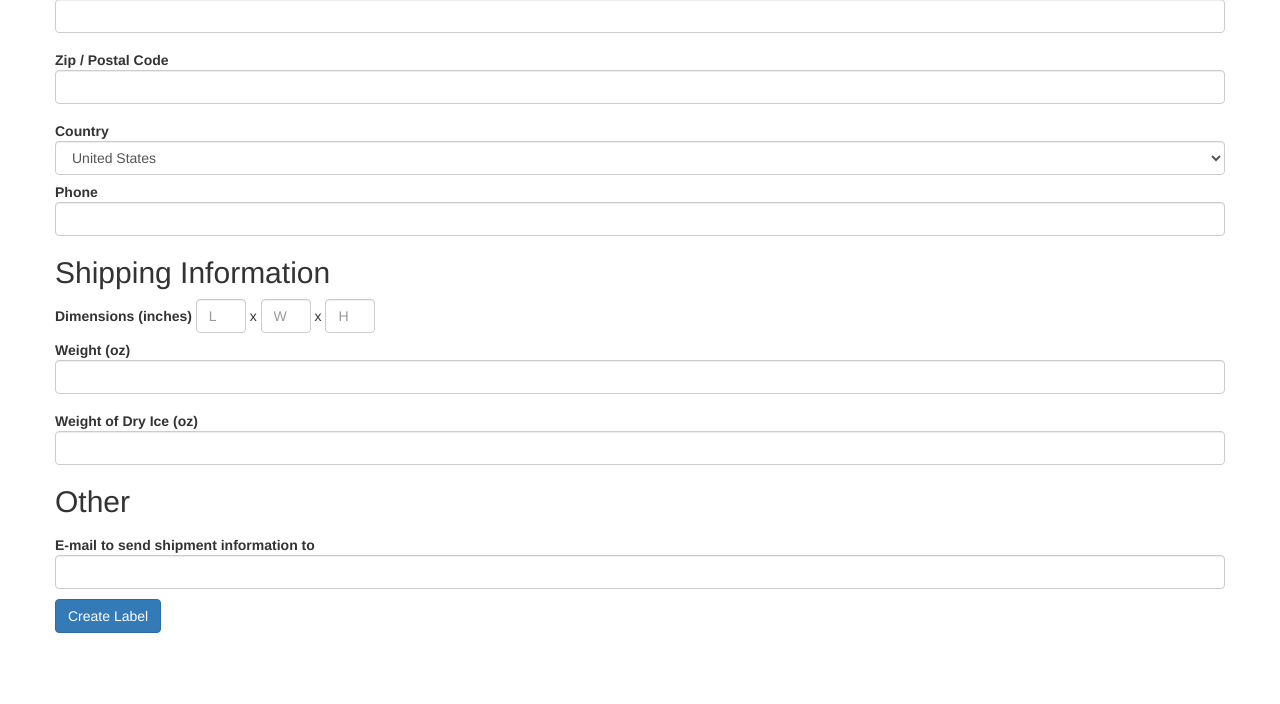
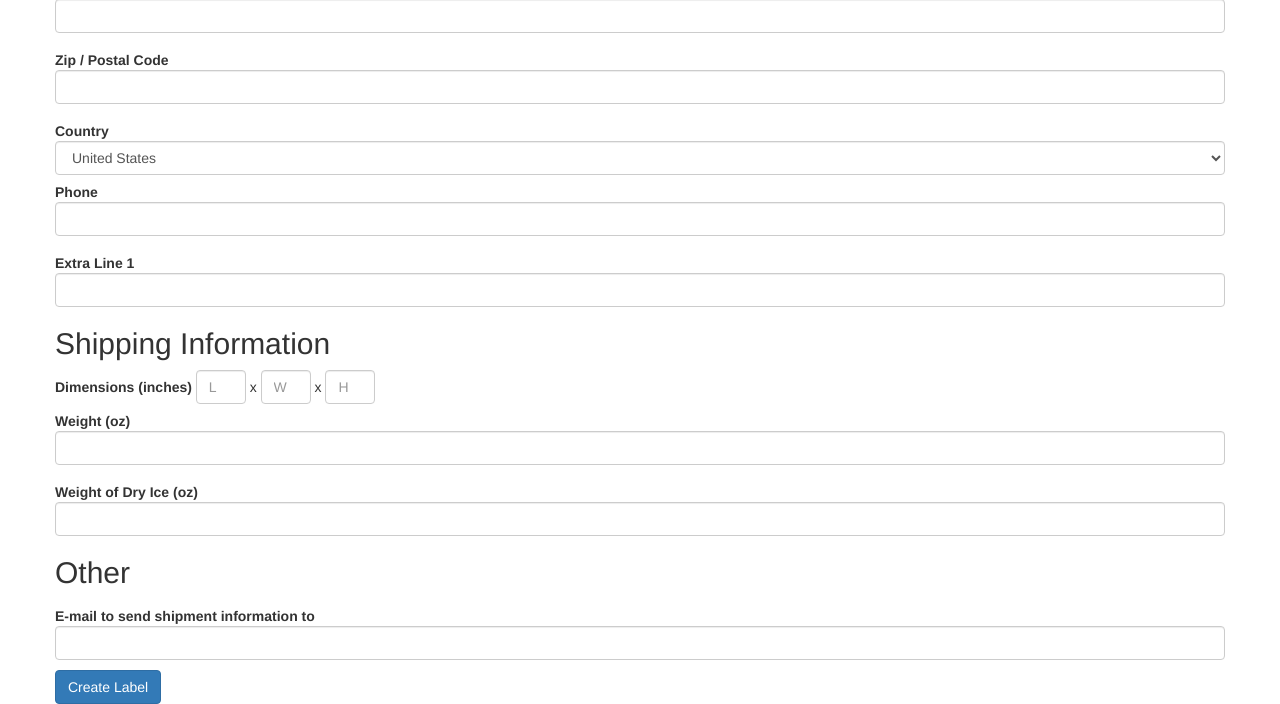
Before and after one commit to albertyw/easypost-frontend, a Flask app: page / in a window 1280 px wide. Shown: the part 495-1199 px from the top of the page. Before the commit the page ends 1128 px from the top, so only its background shows below. Run offline with Flask 2, Linux system fonts and the light colour scheme; parts of the project's set-up code (start-up, migrations or seed data) failed here and were passed over; some libraries are stand-ins or nearby versions.

Commit message:
Added extra information line 1

```diff
--- a/src/templates/address.html
+++ b/src/templates/address.html
@@ -73,6 +73,14 @@
       <p class="help-block"></p>
     </div>
   </div>
+  <!-- Extra Information -->
+  <div class="control-group">
+     <label class="control-label">Extra Line 1</label>
+     <div class="controls">
+       <input id="line1" type="text" class="form-control">
+       <p class="help-block"></p>
+     </div>
+   </div>
 
   <h2>Shipping Information</h2>
   <!-- dimensions inputs -->
```
